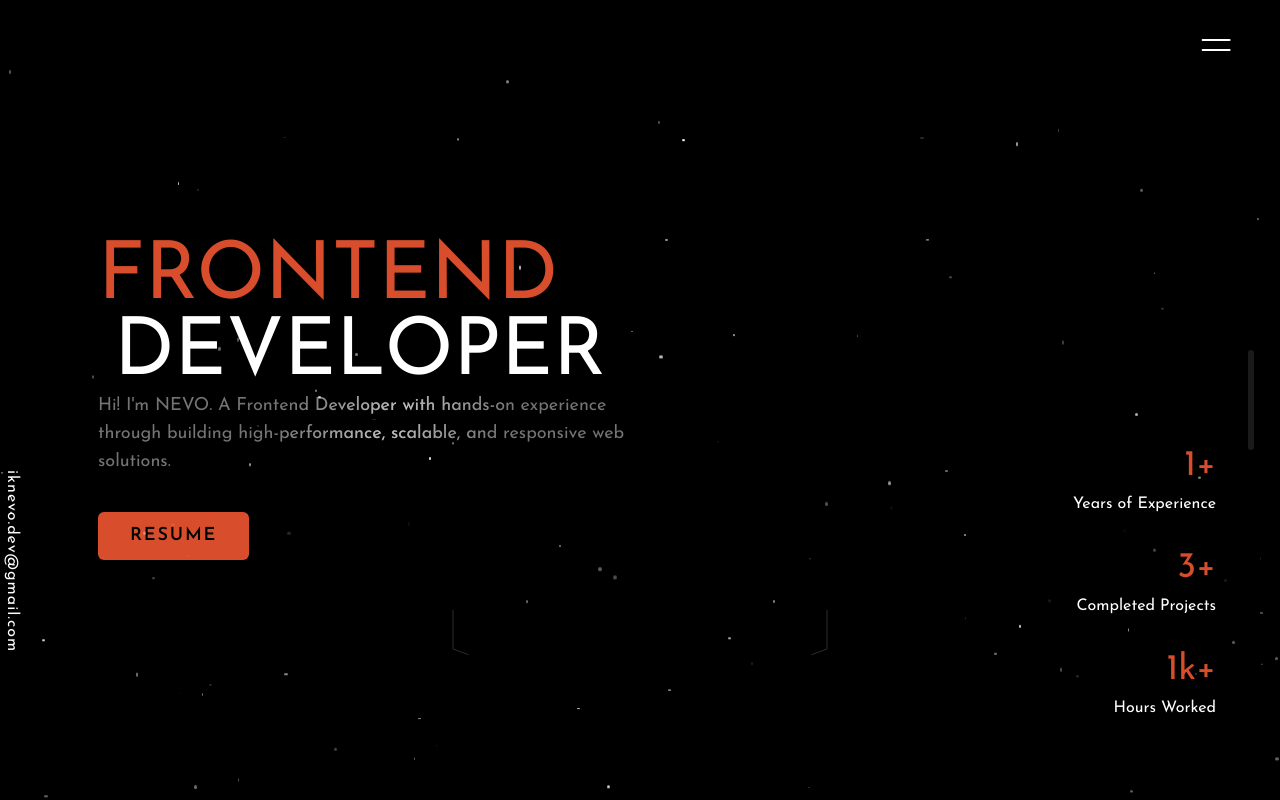
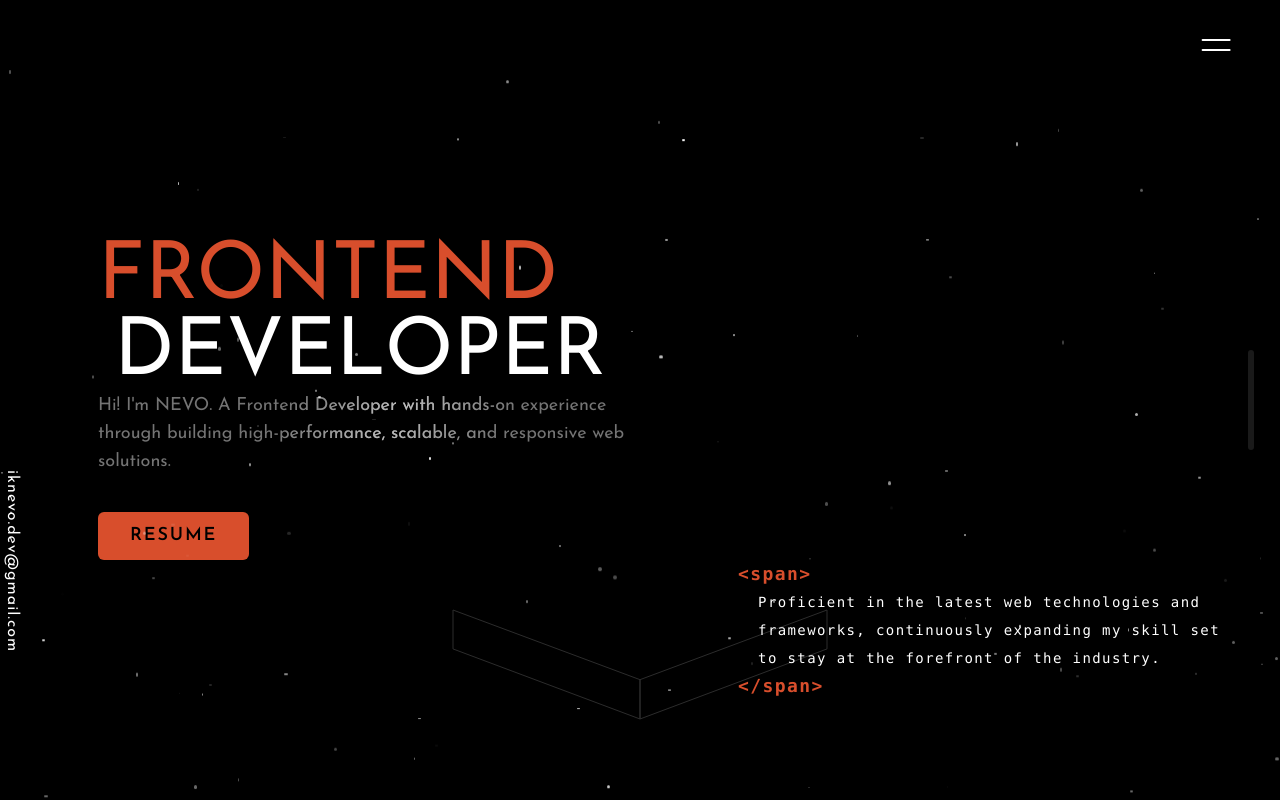
Before and after one commit to iknevo/nevo.dev, a Next.js app: page / in a window 1280 px wide. Shown: the top 800 px of the page. Built offline with nearby package versions, Linux system fonts and the light colour scheme.

Commit message:
banner edits

```diff
--- a/app/_components/ArrowAnimation.tsx
+++ b/app/_components/ArrowAnimation.tsx
@@ -1,7 +1,7 @@
-import { useGSAP } from '@gsap/react';
-import gsap from 'gsap';
-import { ScrollTrigger } from 'gsap/all';
-import { useRef } from 'react';
+import { useGSAP } from "@gsap/react";
+import gsap from "gsap";
+import { ScrollTrigger } from "gsap/all";
+import { useRef } from "react";
 
 gsap.registerPlugin(ScrollTrigger, useGSAP);
 
@@ -11,34 +11,34 @@ const ArrowAnimation = () => {
   const arrow2Ref = useRef<SVGPathElement>(null);
 
   useGSAP(() => {
-        gsap.set('#banner-arrow-svg', { fill: 'transparent', autoAlpha: 0 });
-        gsap.set('.svg-arrow-1', {
+    gsap.set("#banner-arrow-svg", { fill: "transparent", autoAlpha: 0 });
+    gsap.set(".svg-arrow-1", {
       strokeDasharray: arrow1Ref.current?.getTotalLength(),
       strokeDashoffset: arrow1Ref.current?.getTotalLength(),
     });
-        gsap.set('.svg-arrow-2', {
+    gsap.set(".svg-arrow-2", {
       strokeDasharray: arrow2Ref.current?.getTotalLength(),
       strokeDashoffset: arrow2Ref.current?.getTotalLength(),
     });
 
     const tl = gsap.timeline({ repeat: -1 });
 
-        tl.to('#banner-arrow-svg', { autoAlpha: 1, duration: 0.1 });
-        tl.to('.svg-arrow', {
-            duration: 2,
-            delay: 1,
+    tl.to("#banner-arrow-svg", { autoAlpha: 1, duration: 0.1 });
+    tl.to(".svg-arrow", {
+      duration: 1.5,
+      delay: 0.5,
       strokeDashoffset: 0,
     });
-        tl.to('#banner-arrow-svg', {
+    tl.to("#banner-arrow-svg", {
       duration: 0.5,
       delay: 0.5,
-            fill: '#ffffff08',
+      fill: "#ffffff08",
     });
-        tl.to('#banner-arrow-svg', {
+    tl.to("#banner-arrow-svg", {
       duration: 1,
       y: 300,
     });
-        tl.to('#banner-arrow-svg', {
+    tl.to("#banner-arrow-svg", {
       duration: 0,
       autoAlpha: 0,
     });
--- a/app/_components/Banner.tsx
+++ b/app/_components/Banner.tsx
@@ -5,14 +5,15 @@ import { GENERAL_INFO } from "@/app/_lib/data";
 import { useGSAP } from "@gsap/react";
 import gsap from "gsap";
 import { ScrollTrigger } from "gsap/all";
-import { useRef } from "react";
+import { useEffect, useRef } from "react";
 import Magnet from "./Magnet";
 import ShinyText from "./ShinyText";
 
 gsap.registerPlugin(ScrollTrigger, useGSAP);
 
-const Banner = () => {
+export default function Banner() {
   const containerRef = useRef<HTMLDivElement>(null);
+  const scope = useRef<HTMLDivElement>(null);
 
   useGSAP(
     () => {
@@ -33,7 +34,34 @@ const Banner = () => {
     },
     { scope: containerRef }
   );
-
+  useGSAP(
+    () => {
+      const wrapperTl = gsap.timeline();
+      if (document.querySelector(".animateUp")) {
+        wrapperTl
+          .to(".wrapper", {
+            overflow: "hidden",
+            duration: 0.4,
+          })
+          .from(".animateUp", {
+            y: "100%",
+            duration: 1,
+            delay: 2,
+            ease: "power2.inOut",
+            scrollTrigger: {
+              trigger: ".animateUp",
+              start: "top 80%",
+            },
+          })
+          .to(".wrapper", {
+            overflow: "unset",
+            delay: 2,
+            duration: 0,
+          });
+      }
+    },
+    { scope }
+  );
   return (
     <section className="" id="banner">
       <ArrowAnimation />
@@ -46,12 +74,6 @@ const Banner = () => {
             <span className="text-primary">FRONTEND</span>
             <br /> <span className="ml-4">DEVELOPER</span>
           </h1>
-          {/* <p className="banner-description slide-up-and-fade mt-6 text-lg text-muted-foreground">
-            Hi! I&apos;m{" "}
-            <span className="font-medium text-foreground">Nevo</span>. A
-            creative Frontend Developer with hands-on experience through
-            building high-performance, scalable, and responsive web solutions.
-          </p> */}
           <ShinyText
             className="text-lg"
             text="
@@ -73,29 +95,35 @@ const Banner = () => {
           </Magnet>
         </div>
 
-        <div className="md:absolute md:bottom-[10%] md:right-[5%] flex md:flex-col gap-4 md:gap-8 text-center md:text-right">
-          <div className="slide-up-and-fade">
-            <h5 className="text-3xl sm:text-4xl font-anton text-primary mb-1.5">
-              1+
-            </h5>
-            <p className="text-muted-foreground">Years of Experience</p>
+        <code
+          ref={scope}
+          className="text-white flex flex-col link absolute bottom-20 right-1/2 translate-x-1/2 md:translate-x-0 md:right-20 md:bottom-25 md:text-sm tracking-widest"
+        >
+          <span className="block md:text-lg font-bold text-primary">
+            {"<span>"}
+          </span>
+          <div className="inline-block translate-x-5 leading-7">
+            <div className="wrapper">
+              <span className="animateUp w-max inline-block">
+                Proficient in the latest web technologies and
+              </span>
+            </div>
+            <div className="wrapper">
+              <span className="animateUp w-max inline-block">
+                frameworks, continuously expanding my skill set
+              </span>
+            </div>
+            <div className="wrapper">
+              <span className="animateUp w-max inline-block">
+                to stay at the forefront of the industry.
+              </span>
+            </div>
           </div>
-          <div className="slide-up-and-fade">
-            <h5 className="text-3xl sm:text-4xl font-anton text-primary mb-1.5">
-              3+
-            </h5>
-            <p className="text-muted-foreground">Completed Projects</p>
-          </div>
-          <div className="slide-up-and-fade">
-            <h5 className="text-3xl sm:text-4xl font-anton text-primary mb-1.5">
-              1k+
-            </h5>
-            <p className="text-muted-foreground">Hours Worked</p>
-          </div>
-        </div>
+          <span className="block text-primary font-bold text-lg">
+            {"</span>"}
+          </span>
+        </code>
       </div>
     </section>
   );
-};
-
-export default Banner;
+}
```
Lines whose indentation alone changed are shown as unchanged.
